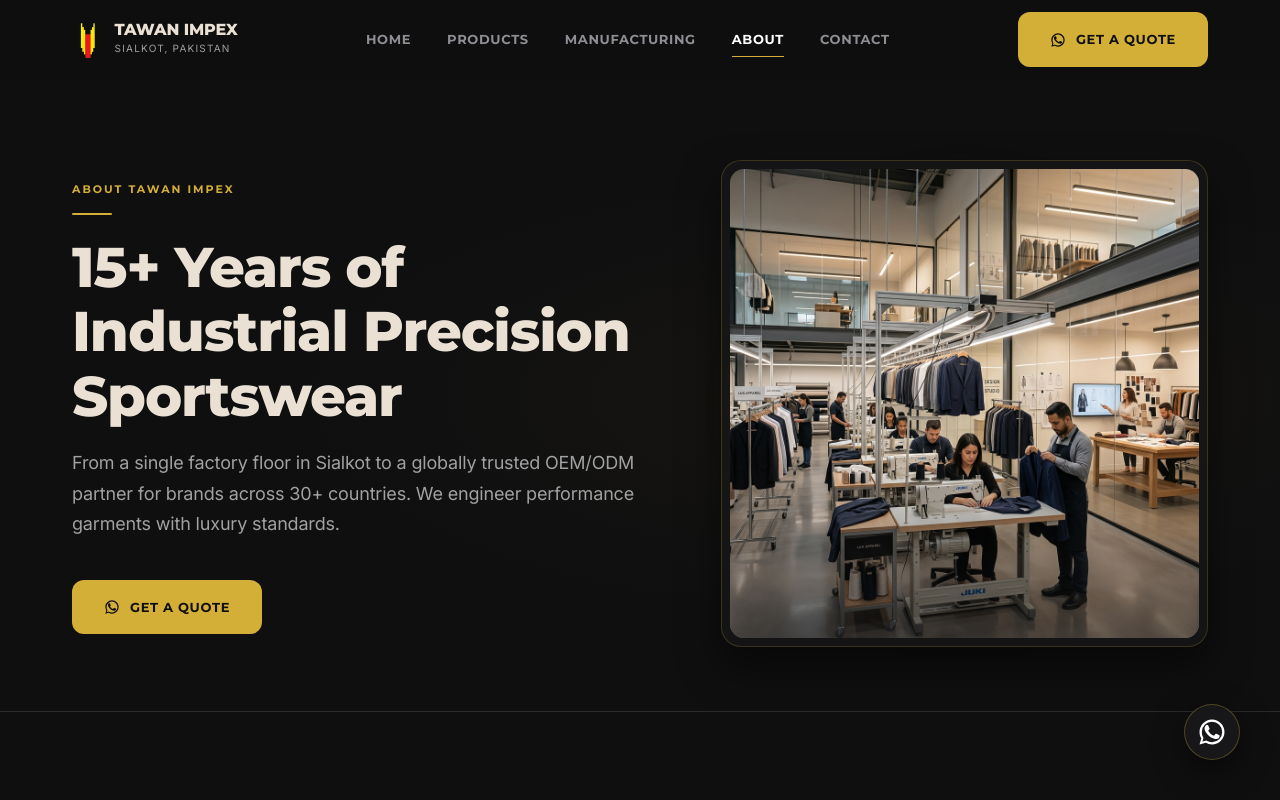
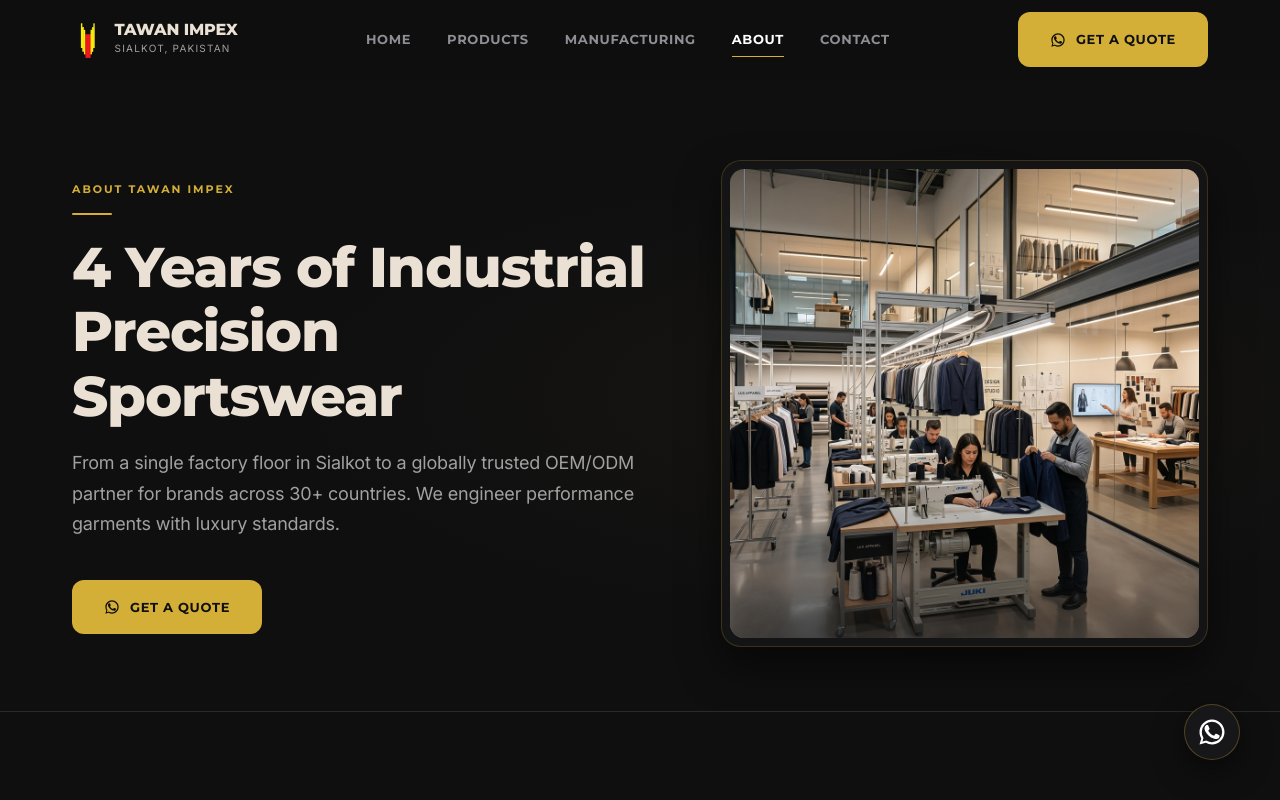
Before and after one commit to mohidzaman/tawanimpex-frontend, a React (Vite) app: page /about in a window 1280 px wide. Shown: the top 800 px of the page. Built offline with nearby package versions, Linux system fonts and the light colour scheme; no server answers.

Commit message:
fix: update about page experience to 4 years

```diff
--- a/src/pages/About.jsx
+++ b/src/pages/About.jsx
@@ -53,7 +53,7 @@ export default function About() {
               </div>
               <div className="reveal delay-100">
                 <h1 style={{ fontFamily:'Montserrat,sans-serif', fontWeight:800, fontSize:'clamp(28px,5vw,56px)', lineHeight:1.15, letterSpacing:'-0.02em', color:'#EAE1D4', margin:'0 0 20px 0' }}>
-                  15+ Years of Industrial Precision Sportswear
+                  4 Years of Industrial Precision Sportswear
                 </h1>
               </div>
               <div className="reveal delay-200">
```
